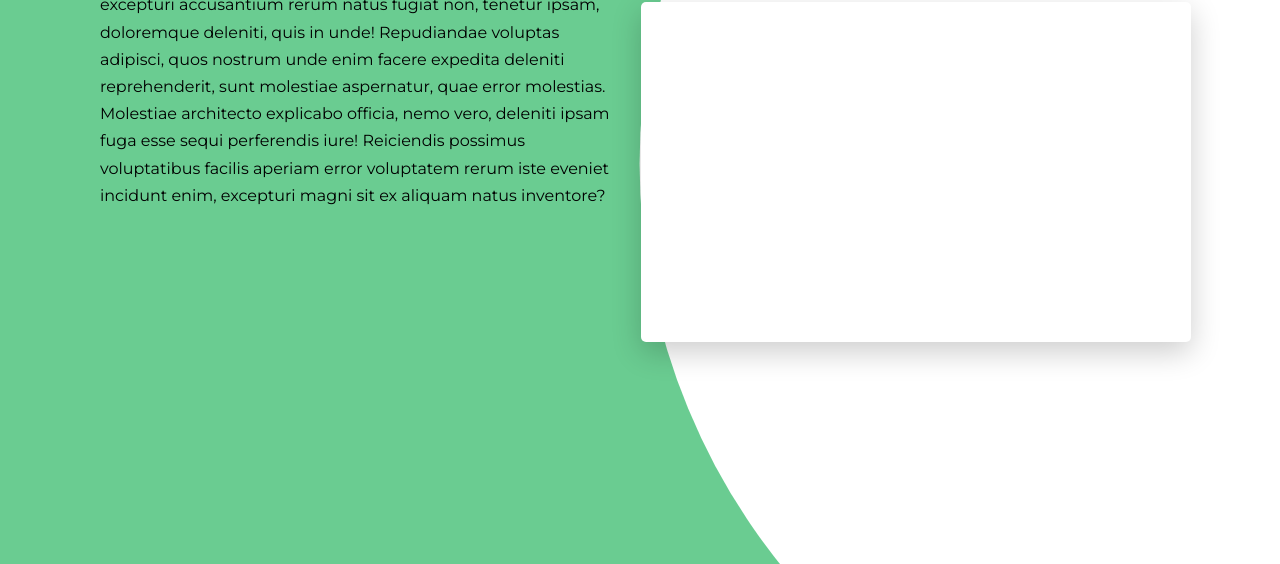
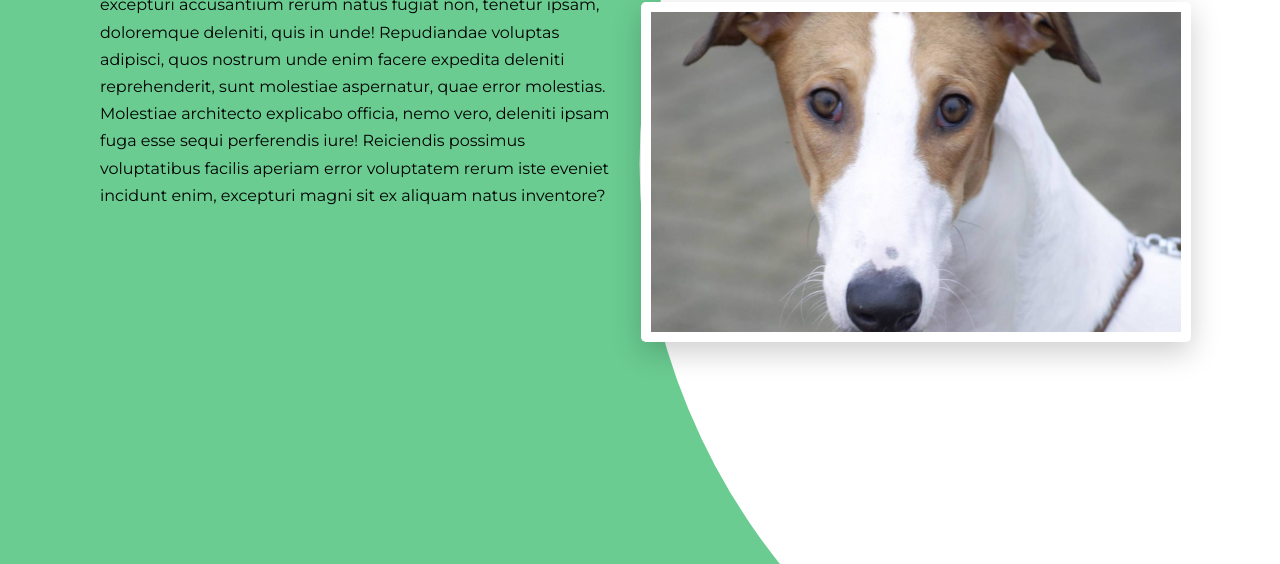
Before and after one commit to mira5619/SkyswiftGreyhounds, a plain HTML site: page dog1.html in a window 1280 px wide. Shown: the part 236-800 px from the top of the page. Drawn offline with Linux system fonts and the light colour scheme; the site is published under a folder, as on GitHub Pages, so addresses that start at the root find nothing.

Commit message:
pic path

```diff
--- a/css/main.scss
+++ b/css/main.scss
@@ -1,14 +1,13 @@
 @import url("https://fonts.googleapis.com/css?family=Montserrat:400,700|Permanent+Marker");
-$colors: (
-  primary: rgba(75, 172, 112, 1),
+$colors: ( primary: rgba(75, 172, 112, 1),
 primary-light: lighten(rgba(75, 172, 112, 1), 10%),
 primary-dark: darken(rgba(75, 172, 112, 1), 10%),
-  accent: #fff6bb
-);
+accent: #fff6bb);
 $padding: 15px;
 $borders: 15px;
 @function color($color-name) {
-  @return map-get($colors, $color-name);
+    @return map-get($colors,
+    $color-name);
 }
 
 $phone: 576px;
@@ -52,8 +51,7 @@ body {
     left: 0;
     z-index: -1;
     clip-path: polygon(0% 100%, 100% 58%, 100% 58%, 100% 100%, 16% 100%);
-  @include tablet {
-  }
+    @include tablet {}
     @include desktop {
         background-color: white;
         clip-path: circle(60% at 100% 50%);
@@ -513,7 +511,7 @@ body {
             .imgBox-dog1 {
                 width: 100%;
                 height: 20rem;
-        background-image: url("/img/Skye.jpg");
+                background-image: url("../img/Skye.jpg");
                 background-size: cover;
                 background-position: center;
             }
@@ -559,8 +557,7 @@ body {
     }
     #clickedImg {
         max-width: 100%;
-    @include tablet {
-    }
+        @include tablet {}
         img {
             width: 100%;
             margin: 0;
```
Also changed, not shown: css/main.css, 1 other file. Lines whose indentation alone changed are shown as unchanged.
